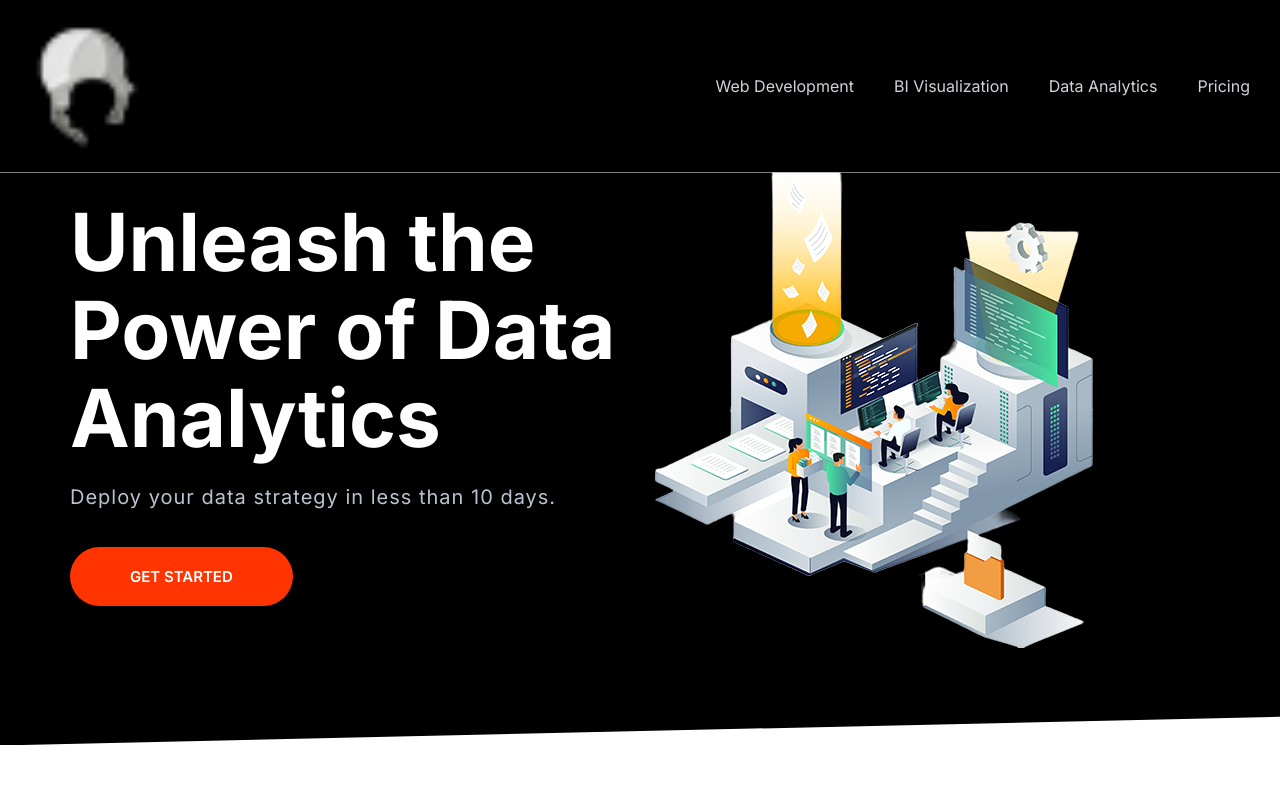
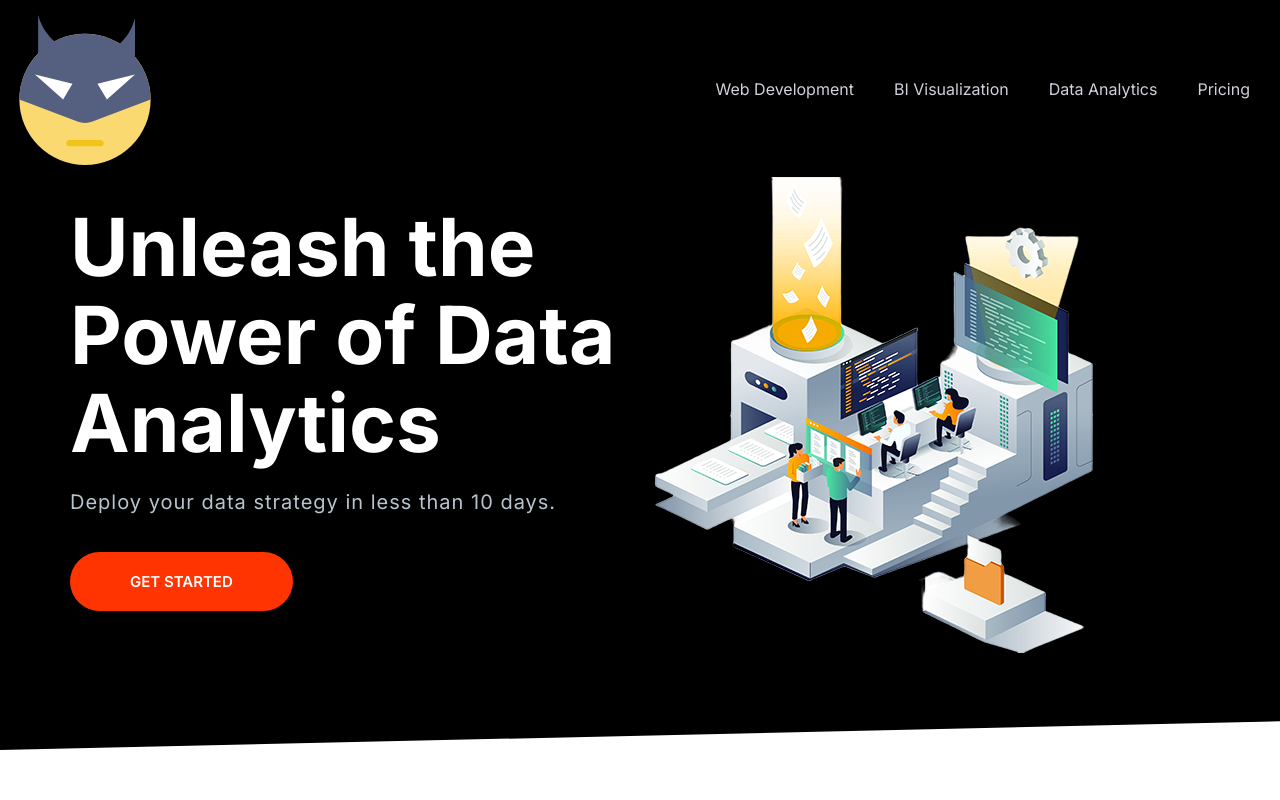
Before and after one commit to hofong428/codebat, a website built with Parcel: page index.html in a window 1280 px wide. Shown: the top 800 px of the page. Built offline with nearby package versions, Linux system fonts and the light colour scheme.

Commit message:
4th logo change.

```diff
--- a/index.html
+++ b/index.html
@@ -33,7 +33,7 @@
     <header>
       <nav class="nav collapsible">
         <a aria-label="Moshify" class="nav__brand" href="/"
-          ><img src="images/head-sm.png" alt=""
+          ><img src="images/bat-logo.svg" alt=""
         /></a>
         <svg class="icon icon--white nav__toggler">
           <use href="images/sprite.svg#menu"></use>
```
Also changed, not shown: images/bat-logo.svg (added).
